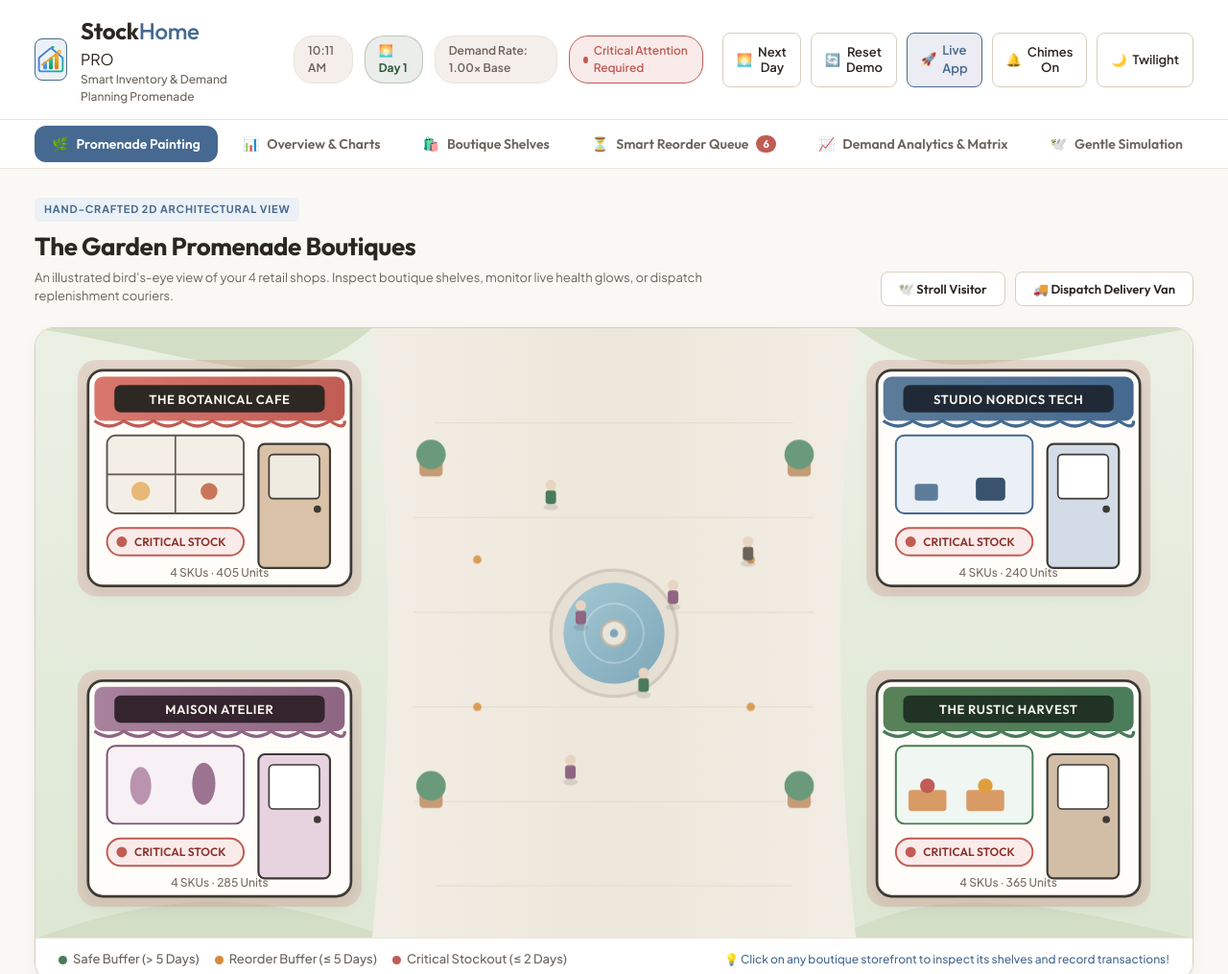
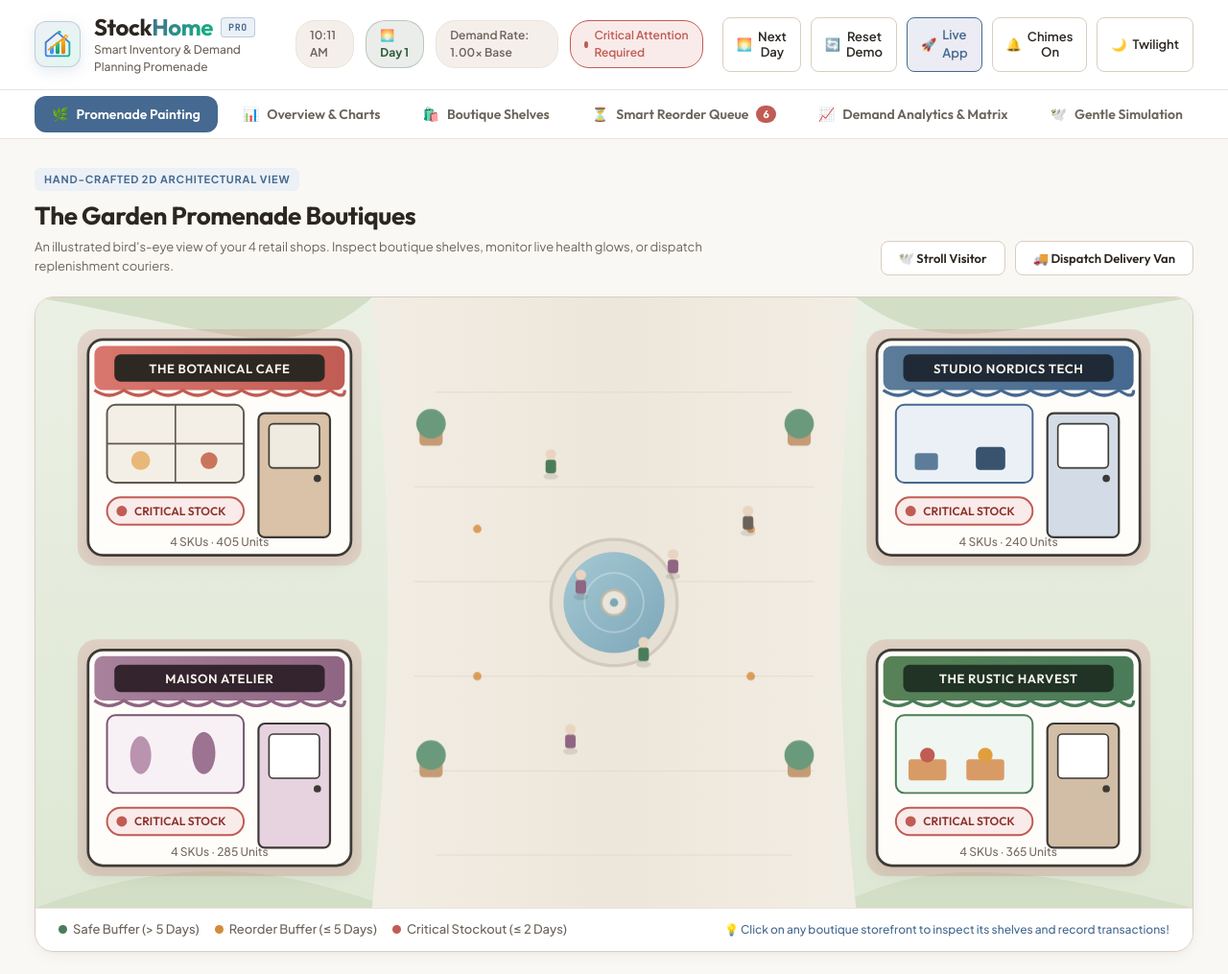
Before and after one commit to nandita3035-beai25/StockHome, a plain HTML site: page index.html in a window 1280 px wide. Shown: the top 1015 px of the page at 96% size. Drawn offline with Linux system fonts and the light colour scheme; a web font is replaced by a local one.

Commit message:
style(brand): modernize header logo container and elevate brand typography
The header branding previously used an unstyled square container and flat text that lacked visual polish and did not reflect StockHome's architectural and botanical demand-forecasting identity.

- Upgrade the .brand-symbol container with dual-tint gradients, subtle drop shadows, and hover elevation to house the redesigned vector emblem.
- Enhance .brand-title with gradient text clipping on .brand-title-accent and add an inline monospace .brand-badge tag to modernize header hierarchy.
- Introduce theme-aware color tuning for twilight mode to preserve contrast and depth across themes.

```diff
--- a/style.css
+++ b/style.css
@@ -99,34 +99,81 @@ body {
 }
 
 .brand-symbol {
-  width: 44px;
-  height: 44px;
-  border-radius: var(--radius-sm);
-  background: var(--slate-blue-light);
-  color: var(--slate-blue);
-  border: 1.5px solid var(--slate-blue);
+  width: 48px;
+  height: 48px;
+  border-radius: 12px;
+  background: linear-gradient(135deg, rgba(82, 110, 163, 0.1) 0%, rgba(16, 185, 129, 0.12) 100%);
+  border: 1.5px solid rgba(82, 110, 163, 0.28);
   display: flex;
   align-items: center;
   justify-content: center;
+  box-shadow: 0 4px 14px rgba(82, 110, 163, 0.15);
+  transition: all 0.25s cubic-bezier(0.16, 1, 0.3, 1);
+  flex-shrink: 0;
+}
+
+.brand-symbol:hover {
+  transform: translateY(-1px) scale(1.05);
+  box-shadow: 0 6px 18px rgba(82, 110, 163, 0.25);
+  border-color: var(--slate-blue);
+}
+
+.brand-meta {
+  display: flex;
+  flex-direction: column;
+}
+
+.brand-title-wrap {
+  display: flex;
+  align-items: center;
+  gap: 8px;
 }
 
 .brand-title {
   font-family: 'Outfit', sans-serif;
   font-size: 24px;
   font-weight: 700;
-  letter-spacing: -0.3px;
+  letter-spacing: -0.4px;
   color: var(--text-primary);
+  line-height: 1.2;
 }
 
-.brand-title span {
+.brand-title-accent {
+  background: linear-gradient(135deg, var(--slate-blue) 0%, #10B981 100%);
+  -webkit-background-clip: text;
+  -webkit-text-fill-color: transparent;
+  font-weight: 700;
+}
+
+.brand-badge {
+  font-family: 'JetBrains Mono', monospace;
+  font-size: 10px;
+  font-weight: 700;
+  letter-spacing: 0.6px;
+  padding: 2px 7px;
+  border-radius: 4px;
+  background: var(--slate-blue-light);
   color: var(--slate-blue);
-  font-weight: 500;
+  border: 1px solid rgba(82, 110, 163, 0.3);
+  text-transform: uppercase;
 }
 
 .brand-subtitle {
   font-size: 12px;
   color: var(--text-secondary);
   font-weight: 500;
+}
+
+body.theme-twilight .brand-symbol {
+  background: linear-gradient(135deg, rgba(142, 168, 219, 0.15) 0%, rgba(52, 211, 153, 0.15) 100%);
+  border-color: rgba(142, 168, 219, 0.4);
+  box-shadow: 0 4px 14px rgba(0, 0, 0, 0.4);
+}
+
+body.theme-twilight .brand-badge {
+  background: rgba(142, 168, 219, 0.2);
+  color: #B4C6EE;
+  border-color: rgba(142, 168, 219, 0.4);
 }
 
 .header-status-center {
```
